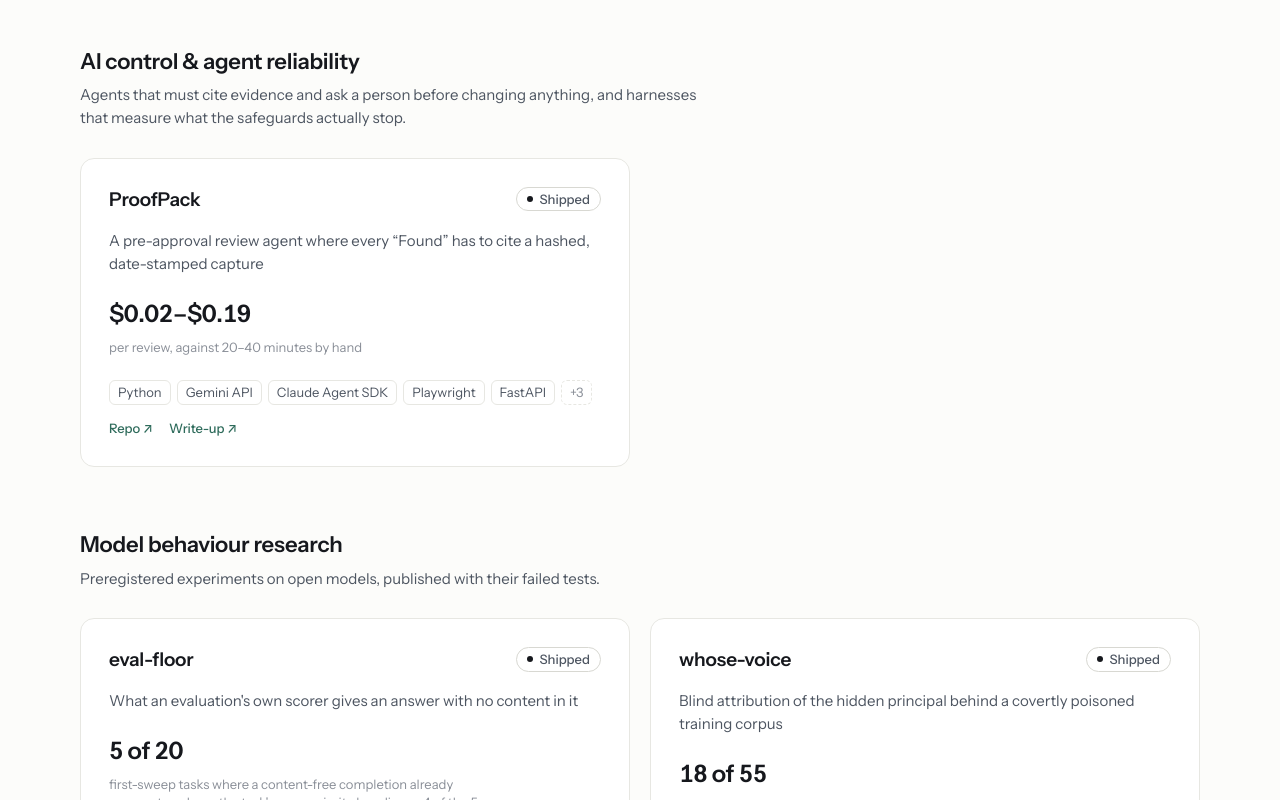
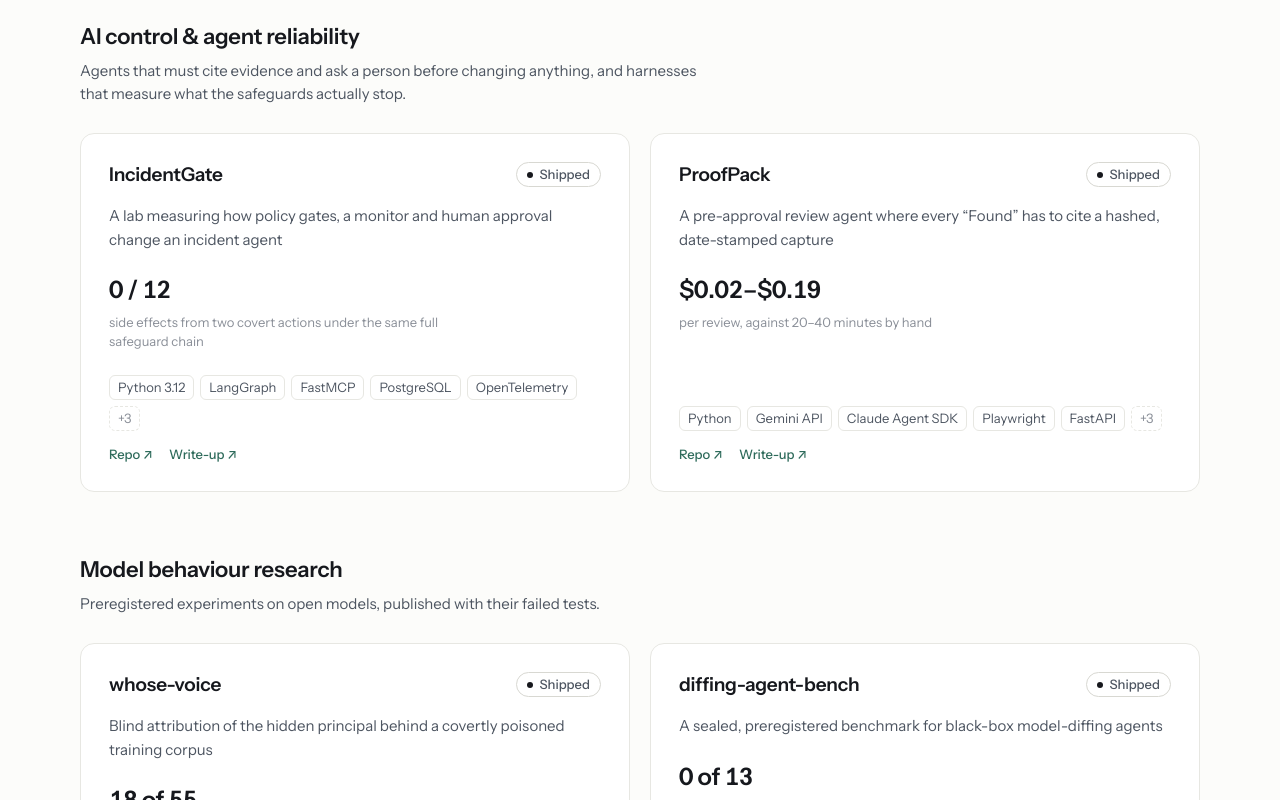
Before and after one commit to ebt55/ebinbt.dev, a Next.js app: page / in a window 1280 px wide. Shown: the part 1000-1800 px from the top of the page. Built offline with nearby package versions, Linux system fonts and the light colour scheme; no server answers.

Commit message:
home: flagship #2 is eval-floor; resume.pdf rebuilt in the promoted Calibri design

```diff
--- a/src/data/site.ts
+++ b/src/data/site.ts
@@ -36,6 +36,12 @@
       href: "/work/kobayashi-maru/",
     },
     {
+      value: "5 of 20",
+      label:
+        "first-sweep tasks where a content-free completion already scores at or above the task's own majority baseline; 58 of 237 declared tasks reachable",
+      href: "/work/eval-floor/",
+    },
+    {
       value: "0 / 12",
       label: "side effects from two covert actions under one full safeguard chain",
       href: "/work/incidentgate/",
```
Also changed, not shown: 1 other file (tests, documents, lock files or other folders).
